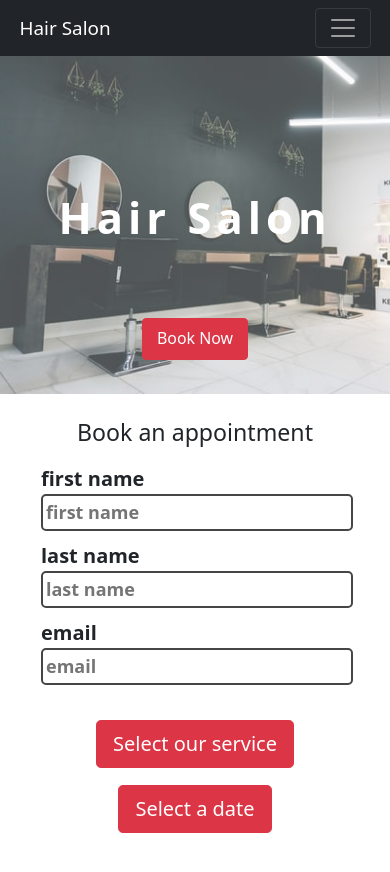
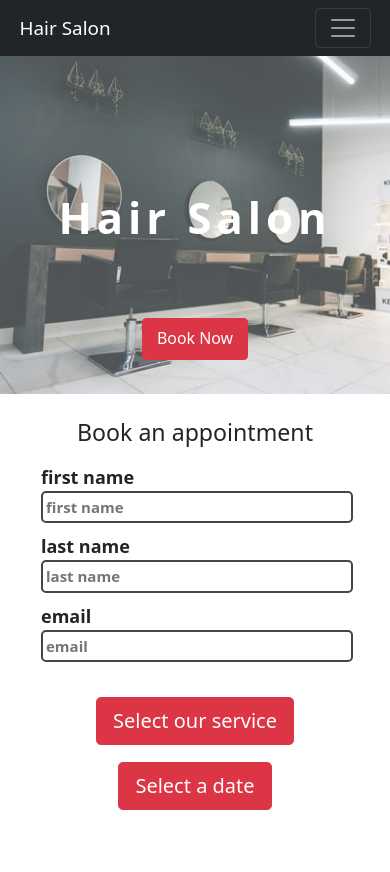
Before and after one commit to Yuchan48/hair-salon-booking, a React (Create React App) app in the folder client/: page /booking in a window 390 px wide. Shown: the top 872 px of the page. Built offline with nearby package versions, Linux system fonts and the light colour scheme.

Commit message:
form css modified

```diff
--- a/client/package.json
+++ b/client/package.json
@@ -2,7 +2,7 @@
   "name": "client",
   "version": "0.1.0",
   "private": true,
-  "proxy": "http://127.0.0.1:5000",
+  "proxy": "http://localhost:5000",
   "dependencies": {
     "@testing-library/jest-dom": "^5.11.4",
     "@testing-library/react": "^11.1.0",
--- a/client/src/components/dateComponent.css
+++ b/client/src/components/dateComponent.css
@@ -13,6 +13,7 @@
   align-items: center;
   justify-content: flex-start;
   margin-left: 20vw !important;
+  margin-bottom: 2vh;
 }
 
 .time-container-comp {
@@ -51,9 +52,15 @@
   .time-container-comp {
     grid-template-columns: repeat(4, 1fr);
   }
+
+  .time-items-comp,
+.time-item-comp {
+  width: 4.4rem;
+  height: 2.7rem;
+}
 }
 
-@media (max-width: 63rem) {
+@media (max-width: 46rem) {
   .time-container-comp {
     width: 80vw !important;
     grid-template-columns: repeat(6, 1fr);
--- a/client/src/components/formComponent.css
+++ b/client/src/components/formComponent.css
@@ -4,7 +4,6 @@
 
 .check-form-container {
   width: 80%;
-
   max-width: 550px;
 }
 
@@ -17,13 +16,13 @@
 }
 
 .check-forms-sections label {
-  font-size: 20px;
+  font-size: 18px;
   font-weight: 600;
 }
 
 .check-forms-sections input {
   padding: 3px;
-  font-size: 18px;
+  font-size: 15px;
   font-weight: 600;
   border: 2px solid #464646;
   border-radius: 5px;
@@ -31,6 +30,10 @@
 
 .check-forms-sections input:focus {
   outline: none;
+}
+
+.check-form-names {
+  width: 100%;
 }
 
 .check-form-row {
@@ -72,7 +75,11 @@ input:-webkit-autofill:active {
   transform: scale(0.9);
 }
 
-@media (max-width: 60rem) {
+@media (max-width: 46rem) {
+  .check-form-container {
+    max-width: 350px;
+  }
+
   .check-form-comp-title {
     margin-top: 5vh;
   }
--- a/client/src/components/formComponent.js
+++ b/client/src/components/formComponent.js
@@ -15,7 +15,10 @@ function FormComponent(props) {
   const isDataValid = () => {
     const emailRegex = /^[\w-.]+@([\w-]+\.)+[\w-]{2,4}$/;
     const nameRegex = /^[a-zA-Z]+(([',. -][a-zA-Z ])?[a-zA-Z ]*)*$/;
-    if (!formFirstname.match(nameRegex)) {
+    if (formFirstname.length === 0 || formLastname.length === 0 || formEmail.length === 0) {
+      alert("required field missing");
+      return false;
+    } else if (!formFirstname.match(nameRegex)) {
       alert("invalid first name");
       return false;
     } else if (!formLastname.match(nameRegex)) {
@@ -24,7 +27,7 @@ function FormComponent(props) {
     } else if (!formEmail.match(emailRegex)) {
       alert("invalid email");
       return false;
-    } else if (
+    }  else if (
       formLastname.match(nameRegex) &&
       formEmail.match(emailRegex) &&
       formEmail.match(emailRegex)
@@ -48,15 +51,17 @@ function FormComponent(props) {
           }),
         });
         res = await res.json();
-
+        if (res.length === 0){
+          alert("we don't find any booking");
+        }
         let tempArr = [];
         res.forEach((ele) => {
           const getAllData = [];
           getAllData.push(ele.selectedTime, ele.selectedDate, ele._id);
           tempArr.push(getAllData);
         });
+        props.bookedDataParent(tempArr);
 
-        props.bookedDataParent(tempArr);
       } catch (error) {
         console.log("error: ", error);
         alert("there was an sending the data");
@@ -82,6 +87,7 @@ function FormComponent(props) {
           <div className="check-forms-sections">
             <label htmlFor="lastName">last name</label>
             <input
+              className="check-form-names"
               type="text"
               name="lastName"
               placeholder="last name"
@@ -94,6 +100,7 @@ function FormComponent(props) {
         <div className="check-forms-sections">
           <label htmlFor="email">email</label>
           <input
+            className="check-form-names"
             type="email"
             name="email"
             placeholder="email"
--- a/client/src/components/serviceComponent.css
+++ b/client/src/components/serviceComponent.css
@@ -22,7 +22,7 @@
     border-radius: 10px;
 }
 
-@media (max-width: 63rem) {
+@media (max-width: 46rem) {
     .service-comp-container {
         justify-content: center;
      }
--- a/client/src/screens/bookingScreen.css
+++ b/client/src/screens/bookingScreen.css
@@ -107,16 +107,20 @@
 }
 
 .booking-forms-sections label {
-  font-size: 20px;
+  font-size: 18px;
   font-weight: 600;
 }
 
 .booking-forms-sections input {
   padding: 3px;
-  font-size: 18px;
+  font-size: 15px;
   font-weight: 600;
   border: 2px solid #464646;
   border-radius: 5px;
+}
+
+.booking-form-names {
+  width: 100%;
 }
 
 .booking-forms-sections input:focus {
@@ -170,7 +174,7 @@ input:-webkit-autofill:active {
   transform: scale(0.9);
 }
 
-@media (max-width: 63rem) {
+@media (max-width: 46rem) {
   .btm-left-booking {
     width: 100vw !important;
   }
@@ -181,6 +185,7 @@ input:-webkit-autofill:active {
 
   .booking-form-container {
     margin-left: 0;
+    max-width: 350px;
   }
 
   .btm-right-booking {
--- a/client/src/screens/bookingScreen.js
+++ b/client/src/screens/bookingScreen.js
@@ -98,6 +98,7 @@ function BookingScreen() {
                 <div className="booking-forms-sections">
                   <label htmlFor="firstName">first name</label>
                   <input
+                    className="booking-form-names"
                     type="text"
                     name="firstName"
                     placeholder="first name"
@@ -110,6 +111,7 @@ function BookingScreen() {
                 <div className="booking-forms-sections">
                   <label htmlFor="lastName">last name</label>
                   <input
+                    className="booking-form-names"
                     type="text"
                     name="lastName"
                     placeholder="last name"
--- a/client/src/screens/checkScreen.css
+++ b/client/src/screens/checkScreen.css
@@ -114,7 +114,7 @@
   border-top-left-radius: 10px;
 }
 
-@media (max-width: 60rem) {
+@media (max-width: 46rem) {
   .check-bottom-left {
     width: 100vw;
     min-height: 50vh;
```
